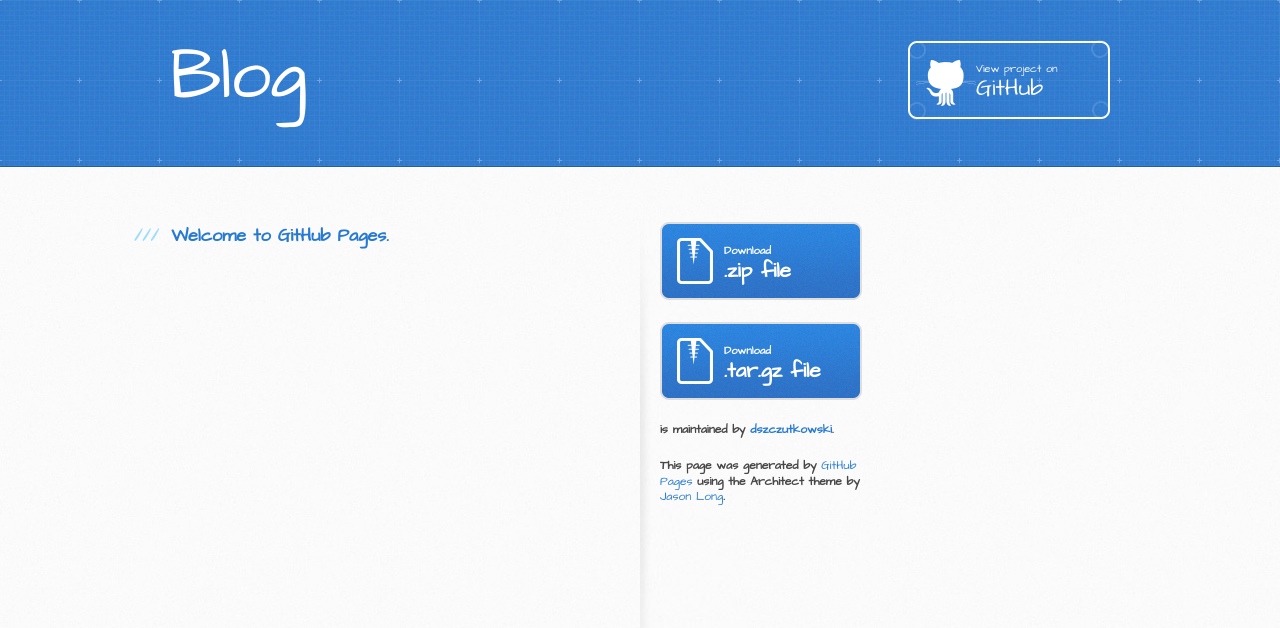
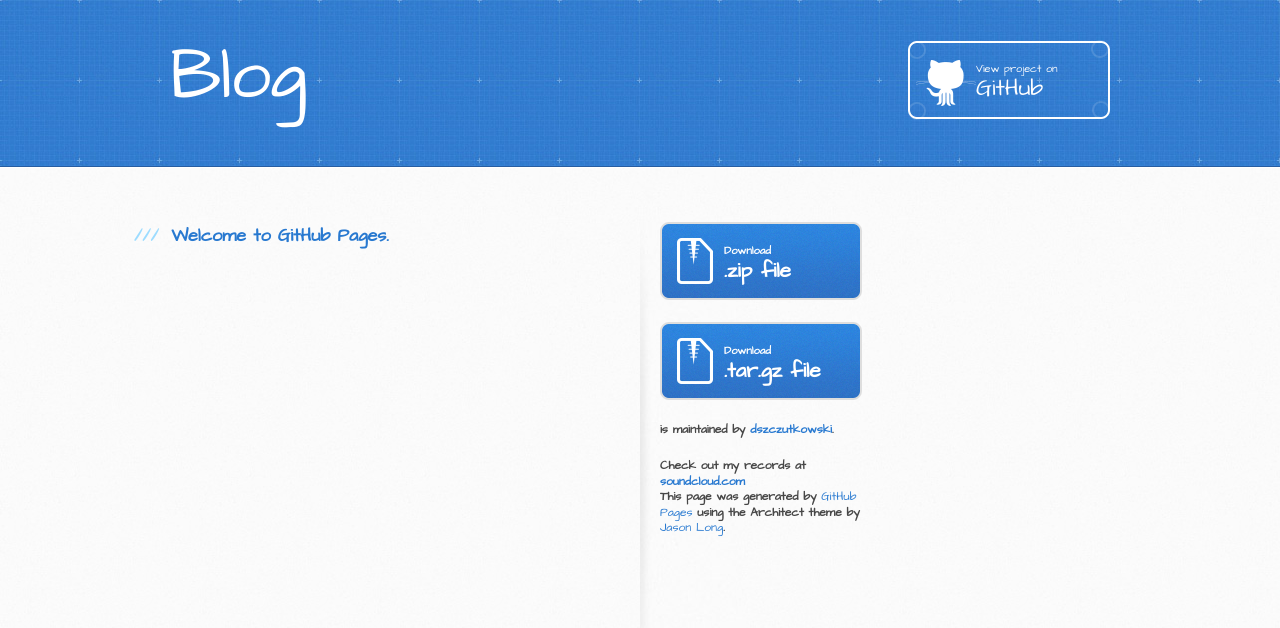
Before and after one commit to dszczutkowski/BLOG, a Jekyll site: the page index.html, which Jekyll copies as it is, in a window 1280 px wide. Shown: the top 628 px of the page. Built offline with Jekyll 4.4.1, drawn with Linux system fonts in a browser that asks for light colours; Markdown is read by kramdown in place of the engine named in the settings.

Commit message:
Update index.html

```diff
--- a/index.html
+++ b/index.html
@@ -42,6 +42,7 @@
           </a>
 
           <p class="repo-owner"><a href="https://github.com/dszczutkowski/BLOG"></a> is maintained by <a href="https://github.com/dszczutkowski">dszczutkowski</a>.</p>
+          Check out my records at <a href="https://soundcloud.com/dawid-szczutkowski"> soundcloud.com</a>
 
           <p>This page was generated by <a href="https://pages.github.com">GitHub Pages</a> using the Architect theme by <a href="https://twitter.com/jasonlong">Jason Long</a>.</p>
         </aside>
```
